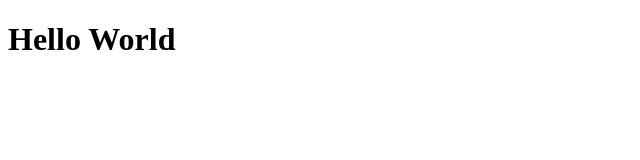
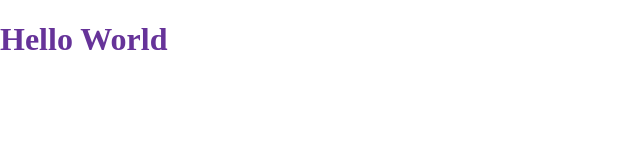
Before and after one commit to JoseCarlos67/Pokedex-DIO, a plain HTML site: page index.html in a window 1280 px wide. Shown: the whole page, without its empty margins (0-640 px from the left). Drawn offline with nearby package versions, Linux system fonts and the light colour scheme.

Commit message:
Projeto organizado

```diff
--- /dev/null
+++ b/assets/css/global.css
@@ -0,0 +1,3 @@
+h1 {
+    color: rebeccapurple;
+}
--- a/index.html
+++ b/index.html
@@ -4,10 +4,17 @@
     <meta charset="UTF-8">
     <meta name="viewport" content="width=device-width, initial-scale=1.0">
     <title>Pokedex</title>
+    <link rel="stylesheet" href="https://cdnjs.cloudflare.com/ajax/libs/normalize/8.0.1/normalize.min.css" integrity="sha512-NhSC1YmyruXifcj/KFRWoC561YpHpc5Jtzgvbuzx5VozKpWvQ+4nXhPdFgmx8xqexRcpAglTj9sIBWINXa8x5w==" crossorigin="anonymous" referrerpolicy="no-referrer" />
+    <link rel="stylesheet" href="/assets/css/global.css">
 </head>
 
 <body>
     <h1>Hello World</h1>
+
+
+
+
+    <script src="/assets/js/main.js"></script>
 </body>
 
 </html>
```
Also changed, not shown: assets/js/main.js (added).
